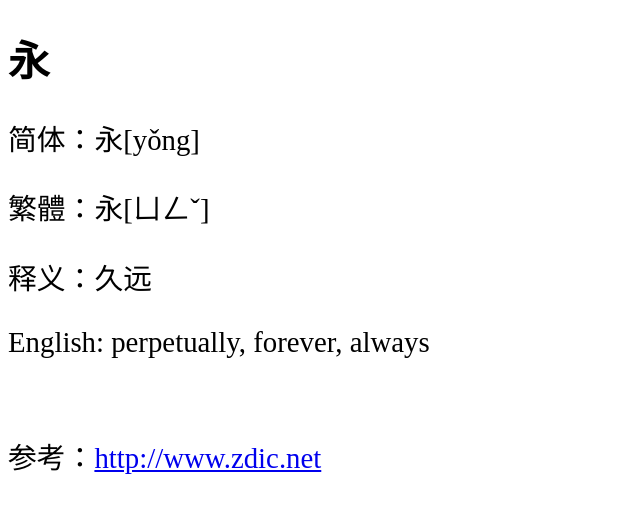
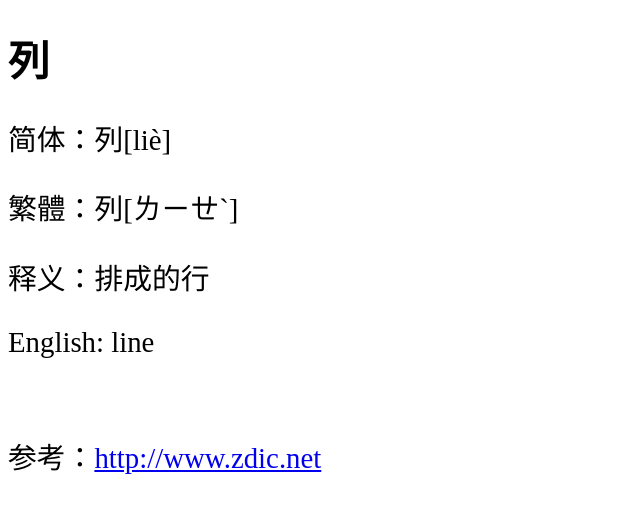
Before and after one commit to shengzhe/livecalligraphy, a Jekyll site: the page built from _posts/2012-08-31-LanTing-61.html, in a window 1280 px wide. Shown: the top 513 px of the page, without its empty margins (0-640 px from the left). Built offline with Jekyll 4.4.1, drawn with Linux system fonts in a browser that asks for light colours; Markdown is read by kramdown in place of the engine named in the settings.

Commit message:
Update 2012-08-31-LanTing-61.html

```diff
--- a/_posts/2012-08-31-LanTing-61.html
+++ b/_posts/2012-08-31-LanTing-61.html
@@ -1,11 +1,11 @@
 ---
 layout: default
-title: 兰亭集序第1个字 (1st character of Lan Ting)
+title: 兰亭集序第61个字 (61st character of Lan Ting)
 ---
-<h1>永</h1>
-<p>简体：永[yǒng]</p>
-<p>繁體：永[ㄩㄥˇ]</p>
-<p>释义：久远</p>
-<p>English: perpetually, forever, always</p>
+<h1>列</h1>
+<p>简体：列[liè]</p>
+<p>繁體：列[ㄌㄧㄝˋ]</p>
+<p>释义：排成的行</p>
+<p>English: line</p>
 <br/>
-<p>参考：<a href="http://www.zdic.net/zd/zi/ZdicE6ZdicB0ZdicB8.htm">http://www.zdic.net</a></p>
+<p>参考：<a href="http://www.zdic.net/zd/zi/ZdicE5Zdic88Zdic97.htm">http://www.zdic.net</a></p>
```
